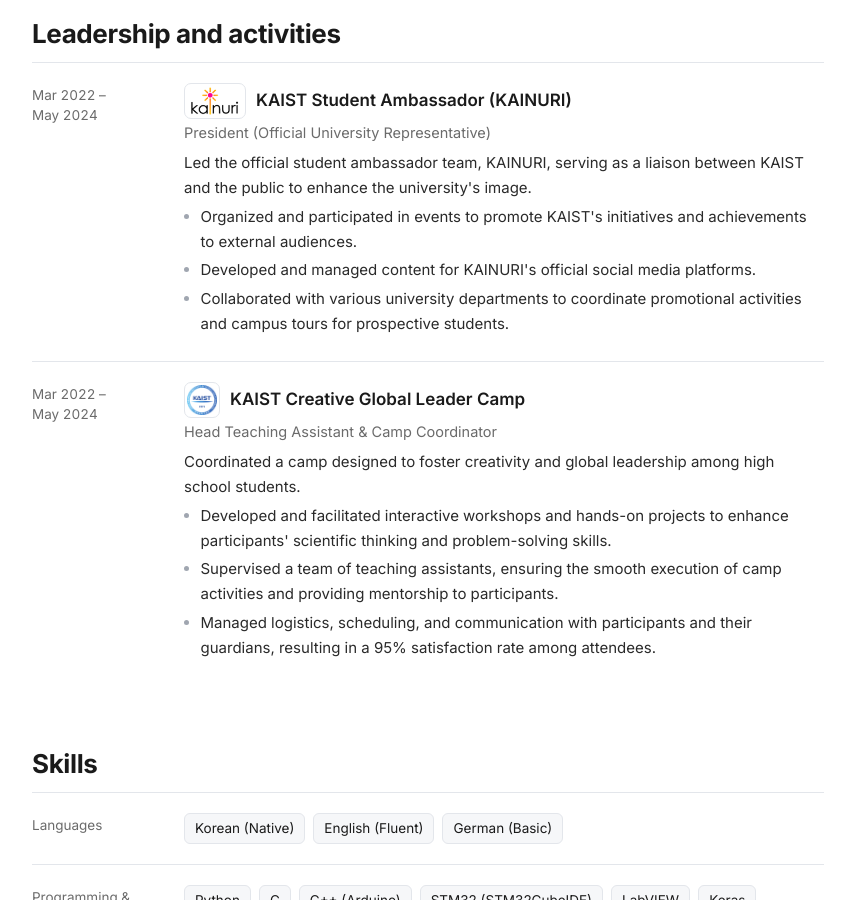
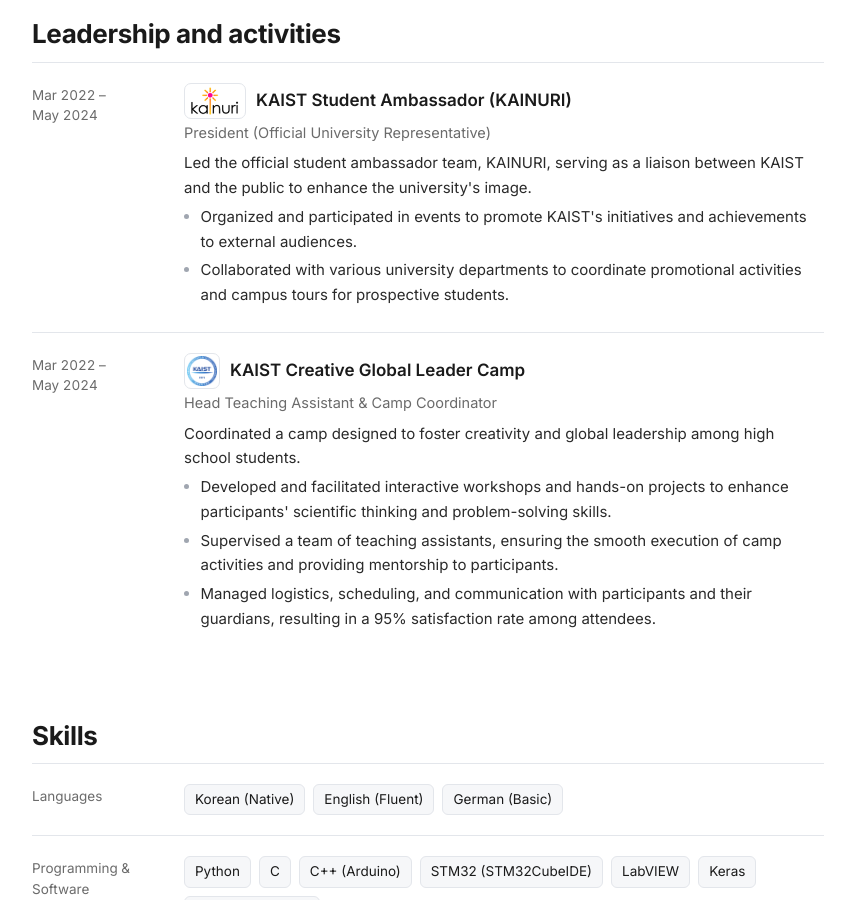
Before and after one commit to joonseokym/joonseokym.github.io, a Jekyll site: the page built from index.html, in a window 1280 px wide and 900 px high, scrolled down 4988 px. Shown: the whole window, without its empty margins (212-1067 px from the left). Built offline with Jekyll 4.4.1, drawn with Linux system fonts in a browser that asks for light colours.

Commit message:
content: drop KAINURI social-media bullet; use original profile photo
- Remove the social-media content bullet (site and CV)
- Show the original avatar image instead of the 320px copy

Co-Authored-By: Claude Opus 5.5 <noreply@anthropic.com>

```diff
--- a/_data/associations.yml
+++ b/_data/associations.yml
@@ -5,7 +5,7 @@
   logo_wide: true
   role: President (Official University Representative)
   year: Mar 2022 &mdash; May 2024
-  summary: Led the official student ambassador team, KAINURI, serving as a liaison between KAIST and the public to enhance the university's image. <ul class="resume-item-list"><li>Organized and participated in events to promote KAIST's initiatives and achievements to external audiences.</li><li>Developed and managed content for KAINURI's official social media platforms.</li><li>Collaborated with various university departments to coordinate promotional activities and campus tours for prospective students.</li></ul>
+  summary: Led the official student ambassador team, KAINURI, serving as a liaison between KAIST and the public to enhance the university's image. <ul class="resume-item-list"><li>Organized and participated in events to promote KAIST's initiatives and achievements to external audiences.</li><li>Collaborated with various university departments to coordinate promotional activities and campus tours for prospective students.</li></ul>
 
 - organization: KAIST Creative Global Leader Camp
   logo: "/images/logos/kaist.png"
--- a/_layouts/resume.html
+++ b/_layouts/resume.html
@@ -40,7 +40,7 @@
         </div>
 
         {% if site.resume_avatar == 'true' %}
-        <img src="{{ '/images/avatar-320.jpg' | relative_url }}" alt="Photo of {{ site.resume_name }}" class="avatar" itemprop="image" />
+        <img src="{{ '/images/avatar.jpg' | relative_url }}" alt="Photo of {{ site.resume_name }}" class="avatar" itemprop="image" />
         {% endif %}
       </div>
     </header>
```
Also changed, not shown: 1 other file.
